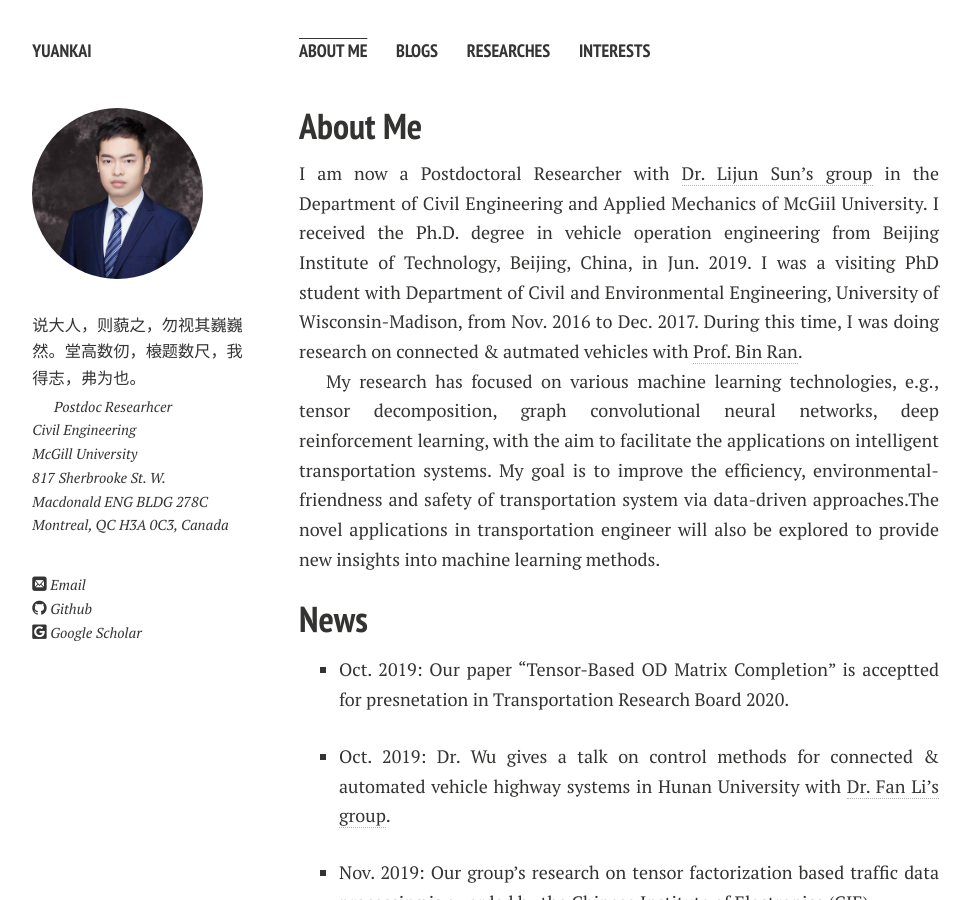
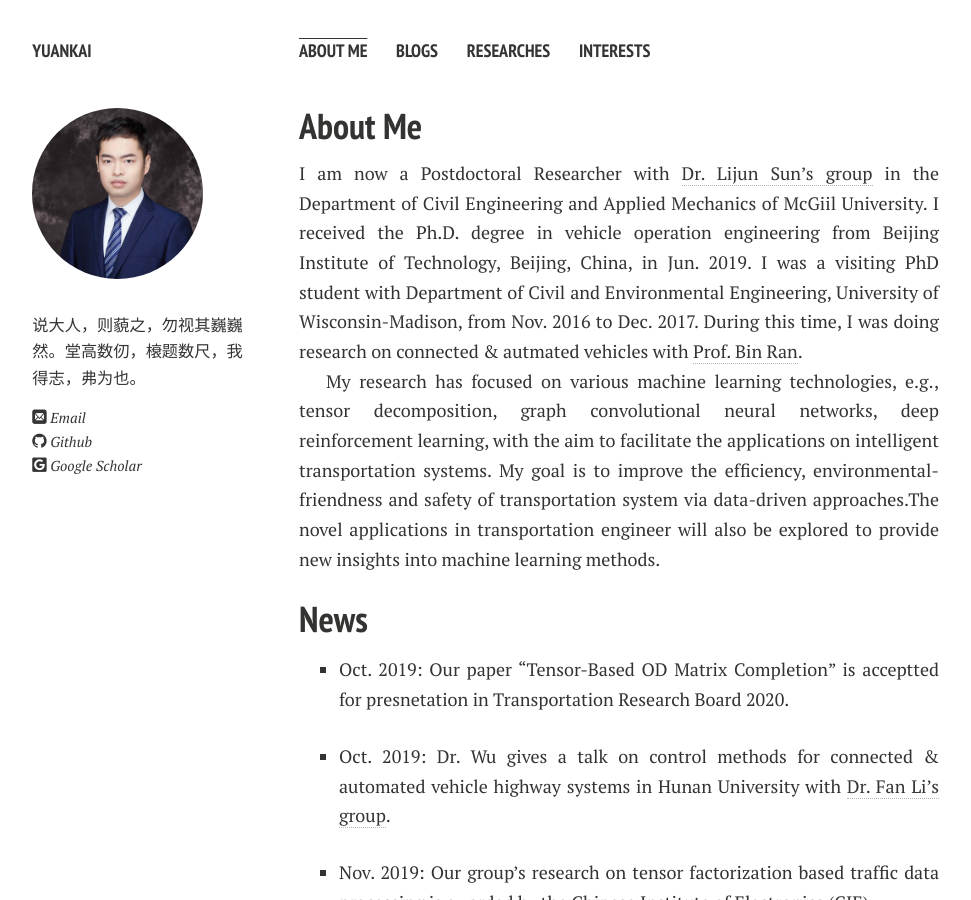
Before and after one commit to eveyuyi/Kaimaoge.github.io, a Jekyll site: the page built from index.md, in a window 1280 px wide and 900 px high. Shown: the whole window, without its empty margins (21-992 px from the left). Built offline with Jekyll 4.4.1, drawn with Linux system fonts in a browser that asks for light colours; nearby versions of some CDN libraries; some web fonts are replaced; our own code applies the rules of GitHub Pages for plain Markdown files.

Commit message:
Update _config.yml

```diff
--- a/_config.yml
+++ b/_config.yml
@@ -9,13 +9,7 @@ owner:
   introduction: 说大人，则藐之，勿视其巍巍然。堂高数仞，榱题数尺，我得志，弗为也。
   name:           Yuankai Wu
   avatar:         wu.jpg
-#  bio:
-  bio:  Postdoc Researhcer <br>
-        Civil Engineering <br>
-        McGill University <br>
-        817 Sherbrooke St. W. <br>
-        Macdonald ENG BLDG 278C <br>
-        Montreal, QC H3A 0C3, Canada <br>
+#  bi
   location:       Montreal, Canada
   email:          yuankai.wu@mcgill.ca
   # Social networking links are used in author-bio sidebar. Update and remove as you like.
```
